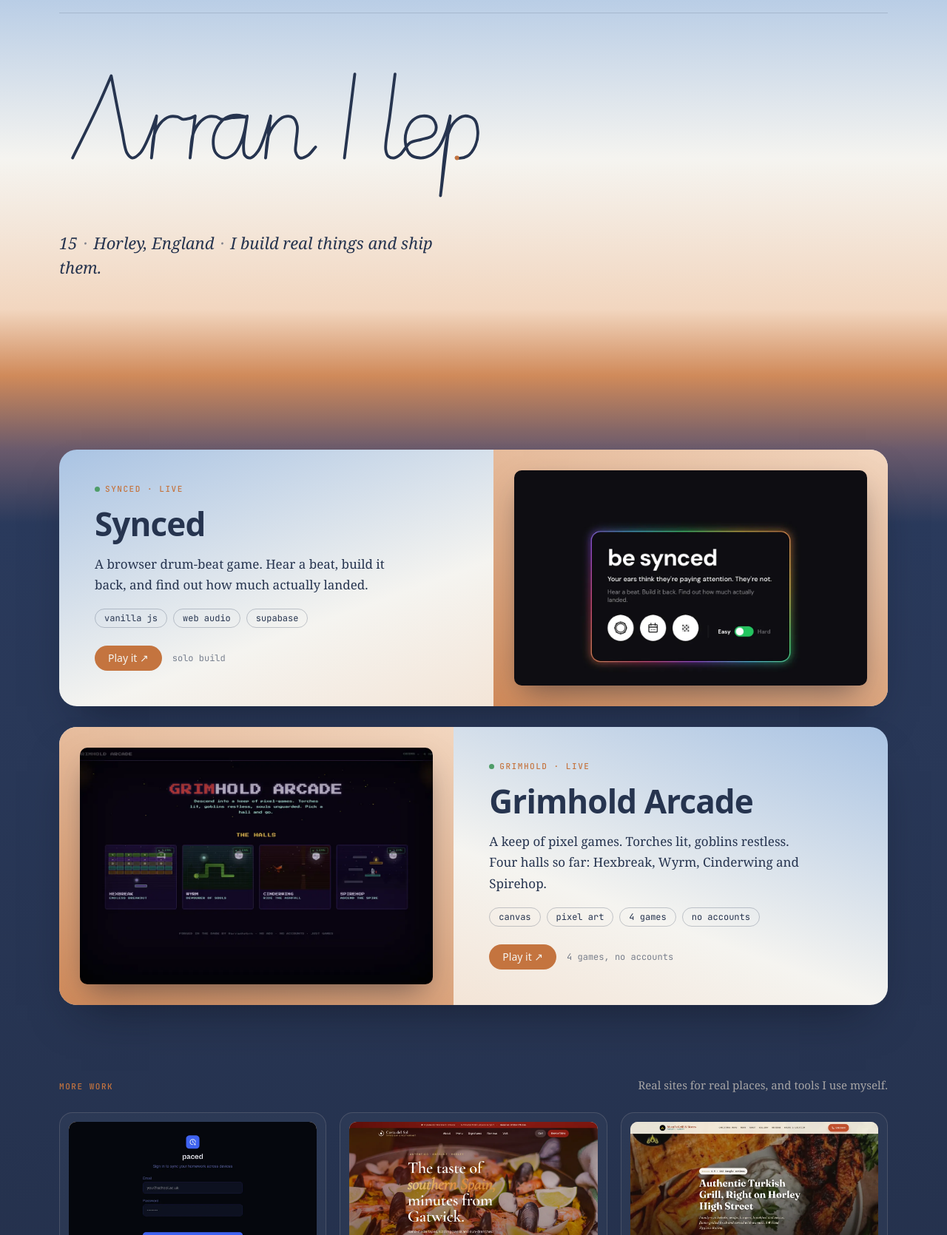
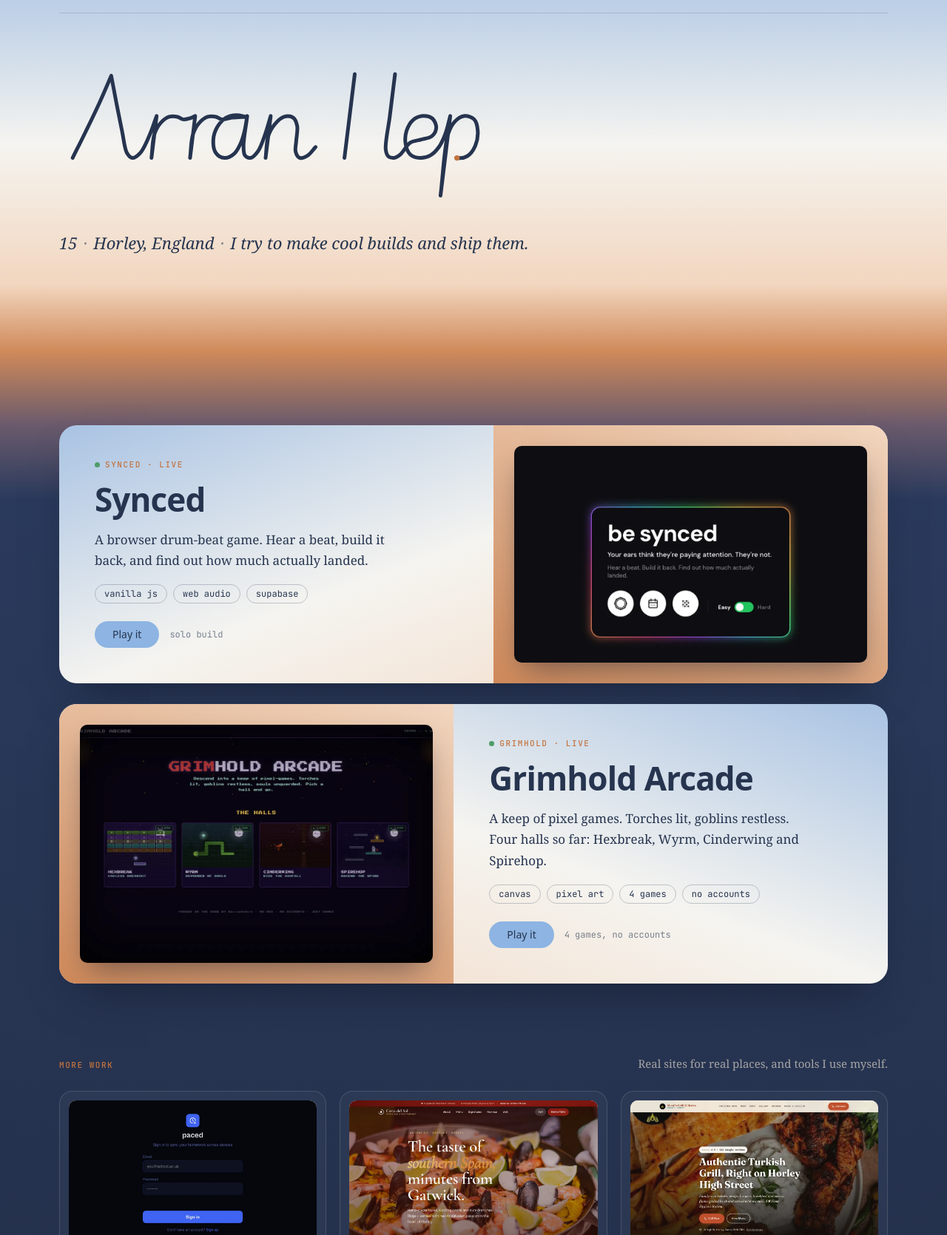
Before and after one commit to arranhpbn/arranhpbrn, a plain HTML site: page index.html in a window 1280 px wide. Shown: the part 59-1729 px from the top of the page at 74% size. Drawn offline with Linux system fonts and the light colour scheme; a web font is replaced by a local one.

Commit message:
Bolder handwritten name, sky-blue Play buttons, new line under the name
Co-Authored-By: Claude Opus 5.5 <noreply@anthropic.com>

```diff
--- a/index.html
+++ b/index.html
@@ -73,6 +73,8 @@
   .btn { display: inline-flex; align-items: center; gap: 8px; padding: 10px 18px; border-radius: 999px; background: var(--accent);
     color: var(--white); text-decoration: none; font: 500 14px/1 var(--sans); transition: transform .2s ease, background .2s; }
   .btn:hover { transform: translateY(-1px); background: color-mix(in srgb, var(--accent) 88%, black); }
+  .btn.play { background: #8db4e2; color: var(--ink); padding: 11px 24px; }
+  .btn.play:hover { background: #7aa6db; }
   .pulse { width: 7px; height: 7px; border-radius: 50%; background: var(--white); animation: pulse 2s ease-in-out infinite; }
   @keyframes pulse { 50% { opacity: .35; } }
 
@@ -80,11 +82,11 @@
   .hero { padding: 64px 0 60px; color: var(--ink); }
   .hero h1 { margin: 0; }
   #name { width: min(100%, 880px); height: auto; display: block; overflow: visible; cursor: pointer; }
-  #name path { fill: none; stroke: var(--ink); stroke-width: 3.4; stroke-linecap: round; stroke-linejoin: round; }
-  #name path.x { stroke: var(--accent); stroke-width: 3.8; }
+  #name path { fill: none; stroke: var(--ink); stroke-width: 4.4; stroke-linecap: round; stroke-linejoin: round; }
+  #name path.x { stroke: var(--accent); stroke-width: 4.6; }
   #name path { transform-box: fill-box; transform-origin: center; }
   .nib { fill: var(--accent); opacity: 0; transition: opacity .3s; } .nib.on { opacity: 1; }
-  .sub { margin: 30px 0 0; max-width: 560px; font: italic 400 clamp(18px, 2.2vw, 22px)/1.5 var(--serif); }
+  .sub { margin: 30px 0 0; max-width: 720px; font: italic 400 clamp(18px, 2.2vw, 22px)/1.5 var(--serif); }
   .sub span { opacity: .55; padding: 0 .35em; }
 
   /* ── featured projects ─────────────────────────────── */
@@ -222,9 +224,9 @@
       <path class="x" d="M14.1,167.0C22.8,166.3 31.4,166.0 40.3,165.0C49.6,164.0 59.3,162.3 68.8,161.0"/>
       <path class="x" d="M321.6,154.0C332.4,153.3 343.1,152.8 353.9,152.0C364.7,151.2 375.5,150.0 386.3,149.0"/>
     </g>
-    <circle class="nib" id="nib" r="2.6" cx="0" cy="0"/>
+    <circle class="nib" id="nib" r="3.2" cx="0" cy="0"/>
   </svg></h1>
-      <p class="sub">15<span>·</span>Horley, England<span>·</span>I build real things and ship them.</p>
+      <p class="sub">15<span>·</span>Horley, England<span>·</span>I try to make cool builds and ship them.</p>
     </header>
   </div>
 
@@ -236,7 +238,7 @@
         <h2>Synced</h2>
         <p>A browser drum-beat game. Hear a beat, build it back, and find out how much actually landed.</p>
         <div class="chips"><span class="chip">vanilla js</span><span class="chip">web audio</span><span class="chip">supabase</span></div>
-        <div class="row"><a class="btn" href="https://synced.click" target="_blank" rel="noopener">Play it ↗</a><span class="soon">solo build</span></div>
+        <div class="row"><a class="btn play" href="https://synced.click" target="_blank" rel="noopener">Play it</a><span class="soon">solo build</span></div>
       </div>
       <a class="shot" href="https://synced.click" target="_blank" rel="noopener" aria-label="Open Synced"><img src="assets/projects/synced.webp" alt="Synced's start screen: a glowing card reading 'be synced'." loading="lazy" width="1200" height="750"></a>
     </article>
@@ -248,7 +250,7 @@
         <h2>Grimhold Arcade</h2>
         <p>A keep of pixel games. Torches lit, goblins restless. Four halls so far: Hexbreak, Wyrm, Cinderwing and Spirehop.</p>
         <div class="chips"><span class="chip">canvas</span><span class="chip">pixel art</span><span class="chip">4 games</span><span class="chip">no accounts</span></div>
-        <div class="row"><a class="btn" href="https://grimhold.hpbrn.ac" target="_blank" rel="noopener">Play it ↗</a><span class="soon">4 games, no accounts</span></div>
+        <div class="row"><a class="btn play" href="https://grimhold.hpbrn.ac" target="_blank" rel="noopener">Play it</a><span class="soon">4 games, no accounts</span></div>
       </div>
     </article>
 
```
